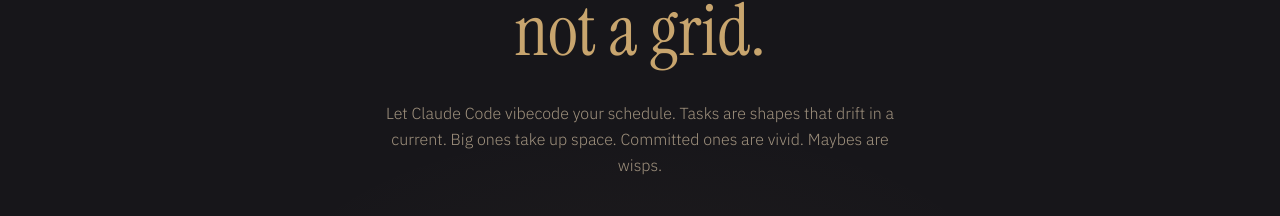
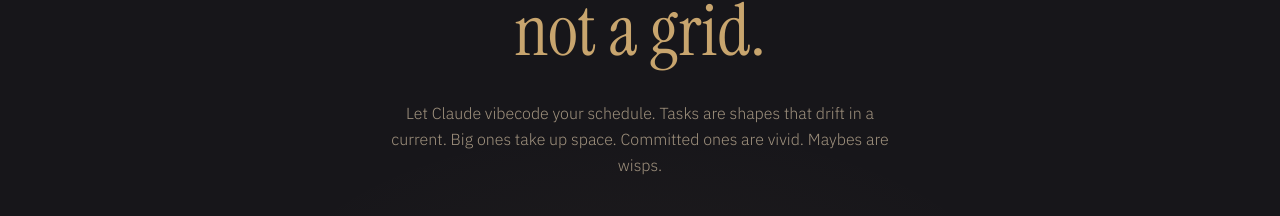
Before and after one commit to hegstadjosh/river, a Next.js app in the folder web/: page / in a window 1280 px wide. Shown: the part 228-444 px from the top of the page. Built offline with nearby package versions, Linux system fonts and the light colour scheme.

Commit message:
copy: Claude not Claude Code in hero

```diff
--- a/web/src/app/page.tsx
+++ b/web/src/app/page.tsx
@@ -40,7 +40,7 @@
         </h1>
 
         <p className="max-w-lg text-base leading-relaxed mb-10 relative" style={{ color: 'rgba(220, 200, 170, 0.7)' }}>
-          Let Claude Code vibecode your schedule.
+          Let Claude vibecode your schedule.
           Tasks are shapes that drift in a current. Big ones take up space.
           Committed ones are vivid. Maybes are wisps.
         </p>
```
